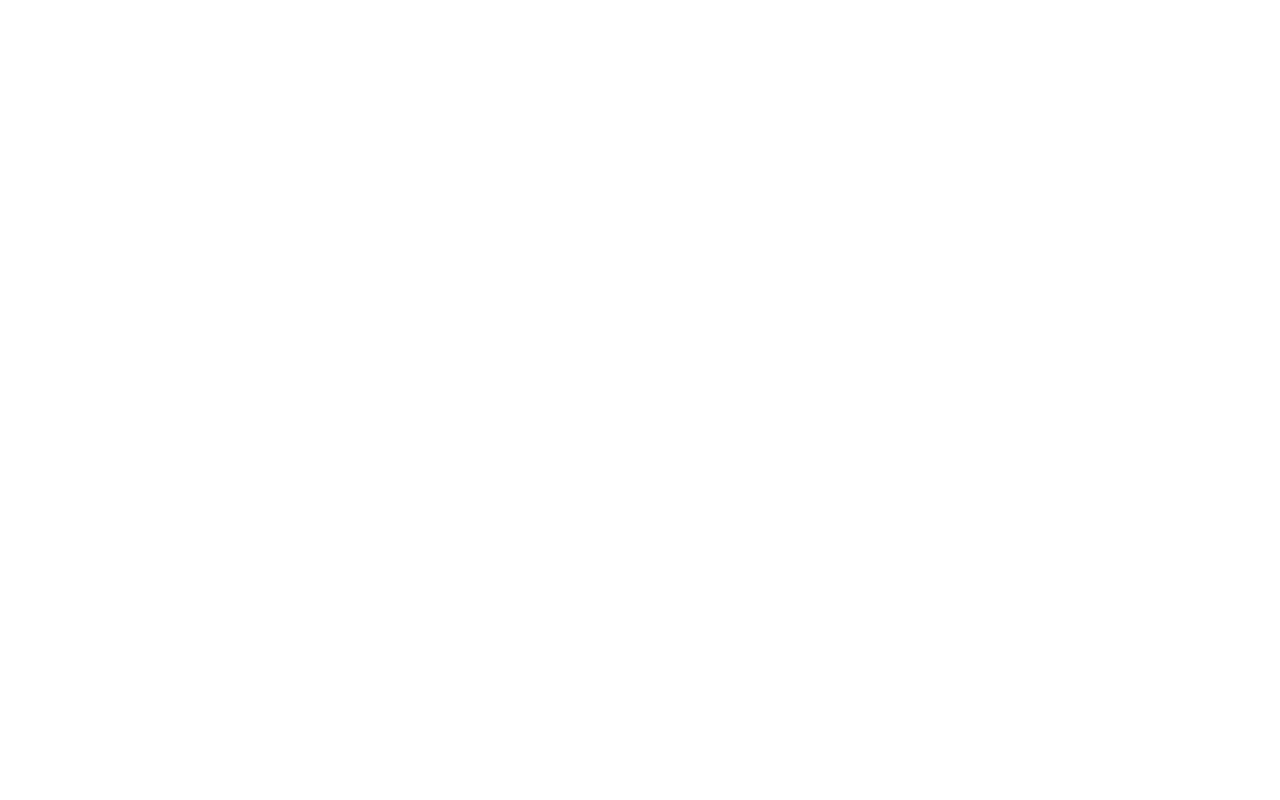
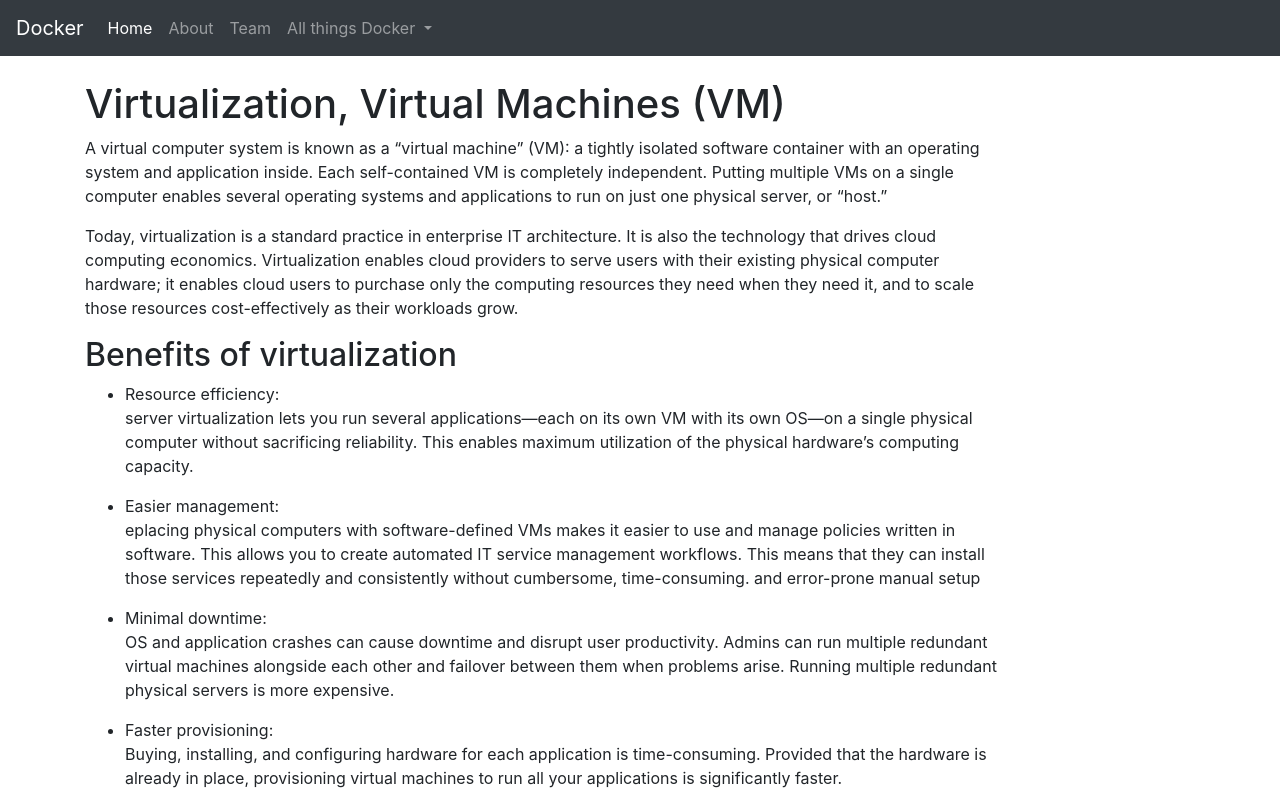
Before and after one commit to hpaghdal/AboutDocker, a plain HTML site: page docs/virtualization.html in a window 1280 px wide. Shown: the top 800 px of the page. Drawn offline with nearby package versions, Linux system fonts and the light colour scheme.

Commit message:
Feature: Added and finished content for virtualization page

```diff
--- a/docs/virtualization.html
+++ b/docs/virtualization.html
@@ -0,0 +1,105 @@
+<!doctype html>
+<html lang="en">
+<head>
+    <!-- Required meta tags -->
+    <meta charset="utf-8">
+    <meta name="viewport" content="width=device-width, initial-scale=1, shrink-to-fit=no">
+
+    <!-- Bootstrap CSS -->
+    <link rel="stylesheet" href="https://stackpath.bootstrapcdn.com/bootstrap/4.5.2/css/bootstrap.min.css" integrity="sha384-JcKb8q3iqJ61gNV9KGb8thSsNjpSL0n8PARn9HuZOnIxN0hoP+VmmDGMN5t9UJ0Z" crossorigin="anonymous">
+
+    <title>Virtualization</title>
+</head>
+<body>
+
+<nav class="navbar navbar-expand-lg navbar-dark bg-dark">
+    <a class="navbar-brand" href="index.html">Docker</a>
+    <button class="navbar-toggler" type="button" data-toggle="collapse" data-target="#navbarNavDropdown" aria-controls="navbarNavDropdown" aria-expanded="false" aria-label="Toggle navigation">
+        <span class="navbar-toggler-icon"></span>
+    </button>
+    <div class="collapse navbar-collapse" id="navbarNavDropdown">
+        <ul class="navbar-nav">
+            <li class="nav-item active">
+                <a class="nav-link" href="index.html">Home <span class="sr-only">(current)</span></a>
+            </li>
+            <li class="nav-item">
+                <a class="nav-link" href="about.html">About</a>
+            </li>
+            <li class="nav-item">
+                <a class="nav-link" href="team.html">Team</a>
+            </li>
+            <li class="nav-item dropdown">
+                <a class="nav-link dropdown-toggle" href="#" id="navbarDropdownMenuLink" role="button" data-toggle="dropdown" aria-haspopup="true" aria-expanded="false">
+                    All things Docker
+                </a>
+                <div class="dropdown-menu" aria-labelledby="navbarDropdownMenuLink">
+                    <a class="dropdown-item active" href="virtualization.html">What is Virtualization?</a>
+                    <a class="dropdown-item" href="">What is Containerization?</a>
+                    <a class="dropdown-item" href="">Lets Compare Both</a>
+                    <a class="dropdown-item" href="">Setting up a web server to use Docker</a>
+                    <a class="dropdown-item" href="">Basic Linux Commands</a>
+                    <a class="dropdown-item" href="">Setting up Docker with Pycharm</a>
+                </div>
+            </li>
+        </ul>
+    </div>
+</nav>
+
+&nbsp;&nbsp;
+<div class="container">
+
+    <div class="row">
+        <div class="col-10">
+
+            <h1>Virtualization, Virtual Machines (VM)</h1>
+            <p>
+                A virtual computer system is known as a “virtual machine” (VM): a tightly isolated software container
+                with an operating system and application inside. Each self-contained VM is completely independent.
+                Putting multiple VMs on a single computer enables several operating systems and applications to run on
+                just one physical server, or “host.”</p>
+            <p>Today, virtualization is a standard practice in enterprise IT architecture. It is also the technology
+                that drives cloud computing economics. Virtualization enables cloud providers to serve users with their
+                existing physical computer hardware; it enables cloud users to purchase only the computing resources
+                they need when they need it, and to scale those resources cost-effectively as their workloads grow.</p>
+           <h2>Benefits of virtualization</h2>
+
+            <ul>
+                <li>Resource efficiency:</li>
+                <p>server virtualization lets you run several applications—each on its own VM with its own OS—on a
+                    single physical computer without sacrificing reliability. This enables maximum utilization of the
+                    physical hardware’s computing capacity.</p>
+                <li>Easier management:</li>
+                <p>eplacing physical computers with software-defined VMs makes it easier to use and manage policies
+                    written in software. This allows you to create automated IT service management workflows. This means
+                    that they can install those services repeatedly and consistently without cumbersome, time-consuming.
+                    and error-prone manual setup</p>
+                <li>Minimal downtime:</li>
+                <p>OS and application crashes can cause downtime and disrupt user productivity. Admins can run multiple
+                    redundant virtual machines alongside each other and failover between them when problems arise.
+                    Running multiple redundant physical servers is more expensive.</p>
+                <li>Faster provisioning:</li>
+                <p>Buying, installing, and configuring hardware for each application is time-consuming. Provided that
+                    the hardware is already in place, provisioning virtual machines to run all your applications is
+                    significantly faster.</p>
+            </ul>
+
+            &nbsp;&nbsp;
+            Check out the photo below for a summary of the benefits of VM's.
+
+            <a href=https://www.dnsstuff.com/what-is-vm-virtual-machine> <img src= "images/rsz_virtualmachinebenefits.png"></a>
+
+        </div>
+    </div>
+
+
+
+    <footer class="text-center mt-5 p-3 mb-2 bg-dark text-white">
+
+    </footer>
+    <!-- Optional JavaScript -->
+    <!-- jQuery first, then Popper.js, then Bootstrap JS -->
+    <script src="https://code.jquery.com/jquery-3.5.1.slim.min.js" integrity="sha384-DfXdz2htPH0lsSSs5nCTpuj/zy4C+OGpamoFVy38MVBnE+IbbVYUew+OrCXaRkfj" crossorigin="anonymous"></script>
+    <script src="https://cdn.jsdelivr.net/npm/popper.js@1.16.1/dist/umd/popper.min.js" integrity="sha384-9/reFTGAW83EW2RDu2S0VKaIzap3H66lZH81PoYlFhbGU+6BZp6G7niu735Sk7lN" crossorigin="anonymous"></script>
+    <script src="https://stackpath.bootstrapcdn.com/bootstrap/4.5.2/js/bootstrap.min.js" integrity="sha384-B4gt1jrGC7Jh4AgTPSdUtOBvfO8shuf57BaghqFfPlYxofvL8/KUEfYiJOMMV+rV" crossorigin="anonymous"></script>
+</body>
+</html>
```
Also changed, not shown: docs/about.html (+2 -2 lines), docs/index.html (+1 -1 lines), docs/team.html (+1 -1 lines), docs/images/rsz_virtualmachinebenefits.png (added), docs/images/virtualmachinebenefits.png (added).
